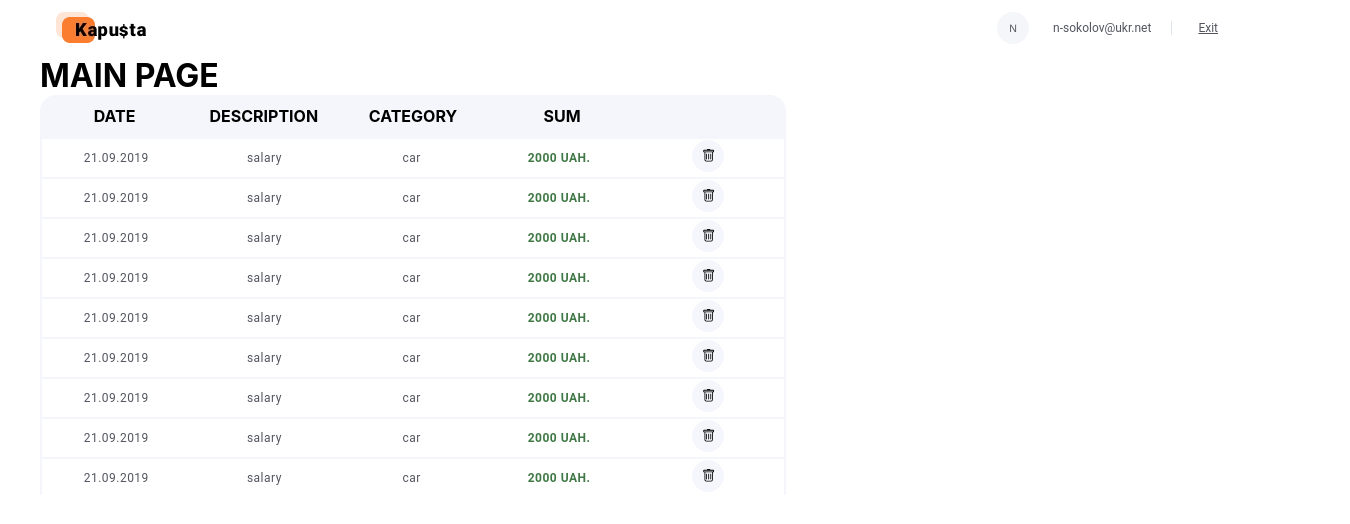
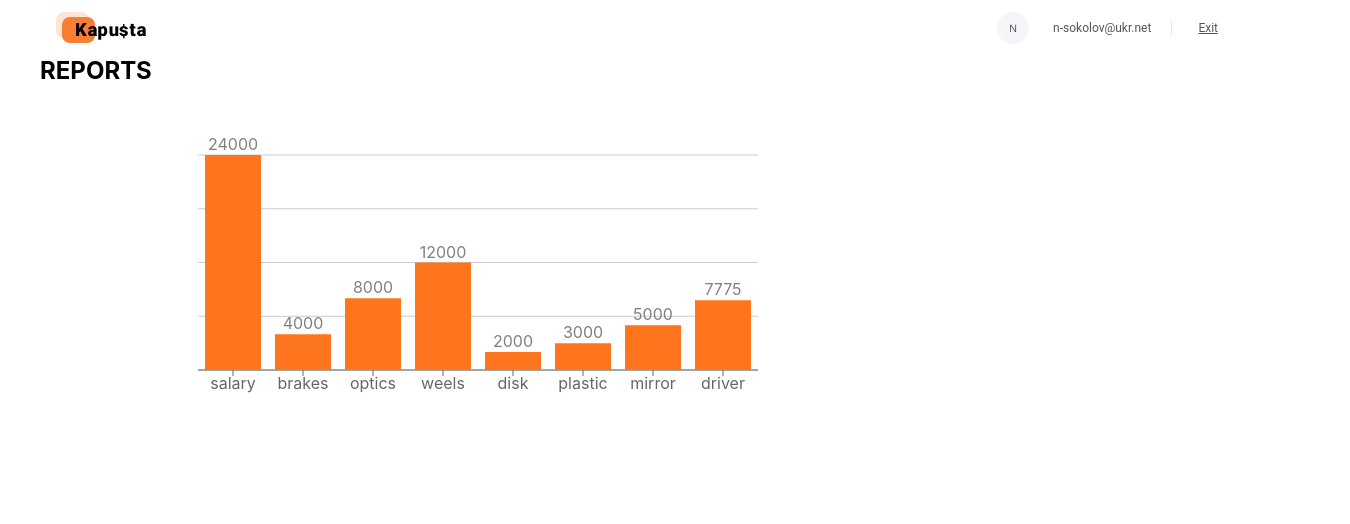
Before and after one commit to belyy10/Kapusta-Front, a React (Create React App) app: page /reports in a window 1280 px wide. Shown: the top 524 px of the page, 1350 px wide, since content can reach past the window. Built offline with nearby package versions, Linux system fonts and the light colour scheme.

Commit message:
add grapgic

```diff
--- a/package.json
+++ b/package.json
@@ -16,6 +16,7 @@
     "react-redux": "^8.0.5",
     "react-router-dom": "^6.8.1",
     "react-scripts": "5.0.1",
+    "recharts": "^2.4.3",
     "redux-persist": "^6.0.0",
     "styled-components": "^5.3.6",
     "web-vitals": "^2.1.3"
--- a/src/components/App.jsx
+++ b/src/components/App.jsx
@@ -4,6 +4,7 @@ import { lazy, Suspense } from 'react';
 const Header = lazy(() => import('./Header'));
 const Registration = lazy(() => import('../pages/Registration'));
 const Main = lazy(() => import('../pages/Main'));
+const Reports = lazy(() => import('../pages/Reports'));
 
 export default function App() {
   return (
@@ -12,8 +13,9 @@ export default function App() {
         <Route path="/" element={<Header />}>
           <Route path="registration" element={<Registration />} />
           <Route path="main" element={<Main />} />
+          <Route path="reports" element={<Reports />} />
 
-          <Route path="*" element={<Main />} />
+          <Route path="*" element={<Reports />} />
         </Route>
       </Routes>
     </Suspense>
--- /dev/null
+++ b/src/components/Graphic/Graphic.jsx
@@ -0,0 +1,254 @@
+import {
+  BarChart,
+  Bar,
+  XAxis,
+  Tooltip,
+  LabelList,
+  CartesianGrid,
+} from 'recharts';
+import COLORS from 'variables/colors/colors';
+import { GraphicBox } from './Graphic.styled';
+
+const monthTransaction = [
+  {
+    id: 1,
+    date: '21.09.2019',
+    description: 'salary',
+    category: 'car',
+    sum: 2000,
+  },
+  {
+    id: 12,
+    date: '21.09.2019',
+    description: 'salary',
+    category: 'car',
+    sum: 2000,
+  },
+  {
+    id: 13321,
+    date: '21.09.2019',
+    description: 'salary',
+    category: 'car',
+    sum: 2000,
+  },
+  {
+    id: 14,
+    date: '21.09.2019',
+    description: 'salary',
+    category: 'car',
+    sum: 2000,
+  },
+  {
+    id: 41,
+    date: '21.09.2019',
+    description: 'salary',
+    category: 'car',
+    sum: 2000,
+  },
+  {
+    id: 13,
+    date: '21.09.2019',
+    description: 'brakes',
+    category: 'car',
+    sum: 2000,
+  },
+  {
+    id: 133,
+    date: '21.09.2019',
+    description: 'brakes',
+    category: 'car',
+    sum: 2000,
+  },
+  {
+    id: 132,
+    date: '21.09.2019',
+    description: 'salary',
+    category: 'car',
+    sum: 2000,
+  },
+  {
+    id: 1432423,
+    date: '21.09.2019',
+    description: 'salary',
+    category: 'car',
+    sum: 2000,
+  },
+  {
+    id: 142,
+    date: '21.09.2019',
+    description: 'optics',
+    category: 'car',
+    sum: 2000,
+  },
+  {
+    id: Math.random(),
+    date: '21.09.2019',
+    description: 'optics',
+    category: 'car',
+    sum: 2000,
+  },
+  {
+    id: Math.random(),
+    date: '21.09.2019',
+    description: 'optics',
+    category: 'car',
+    sum: 2000,
+  },
+  {
+    id: Math.random(),
+    date: '21.09.2019',
+    description: 'optics',
+    category: 'car',
+    sum: 2000,
+  },
+  {
+    id: Math.random(),
+    date: '21.09.2019',
+    description: 'salary',
+    category: 'car',
+    sum: 2000,
+  },
+  {
+    id: Math.random(),
+    date: '21.09.2019',
+    description: 'salary',
+    category: 'car',
+    sum: 2000,
+  },
+  {
+    id: Math.random(),
+    date: '21.09.2019',
+    description: 'salary',
+    category: 'car',
+    sum: 2000,
+  },
+  {
+    id: Math.random(),
+    date: '21.09.2019',
+    description: 'salary',
+    category: 'car',
+    sum: 2000,
+  },
+  {
+    id: Math.random(),
+    date: '21.09.2019',
+    description: 'weels',
+    category: 'car',
+    sum: 2000,
+  },
+  {
+    id: Math.random(),
+    date: '21.09.2019',
+    description: 'weels',
+    category: 'car',
+    sum: 2000,
+  },
+  {
+    id: Math.random(),
+    date: '21.09.2019',
+    description: 'weels',
+    category: 'car',
+    sum: 2000,
+  },
+  {
+    id: Math.random(),
+    date: '21.09.2019',
+    description: 'weels',
+    category: 'car',
+    sum: 2000,
+  },
+  {
+    id: Math.random(),
+    date: '21.09.2019',
+    description: 'weels',
+    category: 'car',
+    sum: 2000,
+  },
+  {
+    id: Math.random(),
+    date: '21.09.2019',
+    description: 'weels',
+    category: 'car',
+    sum: 2000,
+  },
+  {
+    id: Math.random(),
+    date: '21.09.2019',
+    description: 'salary',
+    category: 'car',
+    sum: 2000,
+  },
+  {
+    id: Math.random(),
+    date: '21.09.2019',
+    description: 'disk',
+    category: 'car',
+    sum: 2000,
+  },
+  {
+    id: Math.random(),
+    date: '21.09.2019',
+    description: 'plastic',
+    category: 'car',
+    sum: 3000,
+  },
+  {
+    id: Math.random(),
+    date: '21.09.2019',
+    description: 'mirror',
+    category: 'car',
+    sum: 5000,
+  },
+  {
+    id: Math.random(),
+    date: '21.09.2019',
+    description: 'driver',
+    category: 'car',
+    sum: 7775,
+  },
+];
+
+export default function Graphic() {
+  const graphicTransact = monthTransaction.reduce(
+    (prev, { description, sum }) => {
+      const index = prev.findIndex(option => option.name === description);
+
+      if (index !== -1) {
+        prev[index].sum += sum;
+        return prev;
+      }
+
+      prev.push({ name: description, sum: sum });
+      return prev;
+    },
+    []
+  );
+
+  console.log(graphicTransact);
+
+  return (
+    <GraphicBox>
+      <BarChart
+        width={600}
+        height={300}
+        data={graphicTransact}
+        stackOffset={'expand'}
+        margin={{
+          top: 50,
+          right: 20,
+          left: 20,
+          bottom: 5,
+        }}
+        barGap={25}
+      >
+        <CartesianGrid vertical={false} />
+        <XAxis dataKey="name" />
+        <Tooltip />
+
+        <Bar dataKey="sum" fill={COLORS.activeColor} minPointSize={5}>
+          <LabelList dataKey="sum" position="top" />
+        </Bar>
+      </BarChart>
+    </GraphicBox>
+  );
+}
--- /dev/null
+++ b/src/components/Graphic/Graphic.styled.jsx
@@ -0,0 +1,8 @@
+import styled from 'styled-components';
+
+export const GraphicBox = styled.div`
+  width: 1034px;
+  height: 422px;
+
+  padding: 20px 138px;
+`;
--- /dev/null
+++ b/src/components/Graphic/index.js
@@ -0,0 +1 @@
+export { default } from './Graphic';
--- /dev/null
+++ b/src/pages/Reports/Reports.jsx
@@ -0,0 +1,11 @@
+import Container from 'components/Container';
+import Graphic from 'components/Graphic';
+
+export default function Reports() {
+  return (
+    <Container>
+      <h2>REPORTS</h2>
+      <Graphic />
+    </Container>
+  );
+}
--- /dev/null
+++ b/src/pages/Reports/index.js
@@ -0,0 +1 @@
+export { default } from './Reports';
```
Also changed, not shown: 1 other file (tests, documents, lock files or other folders).
